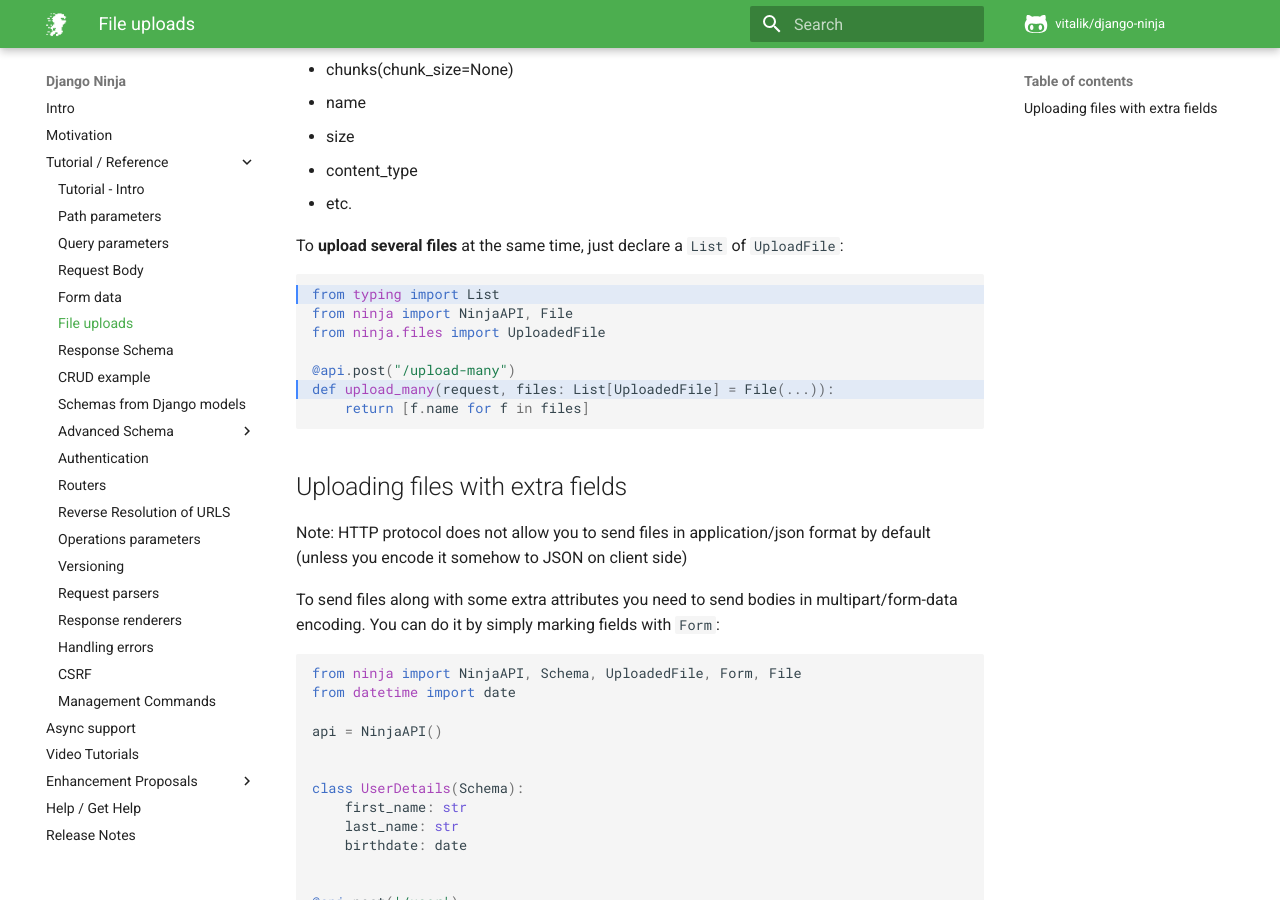
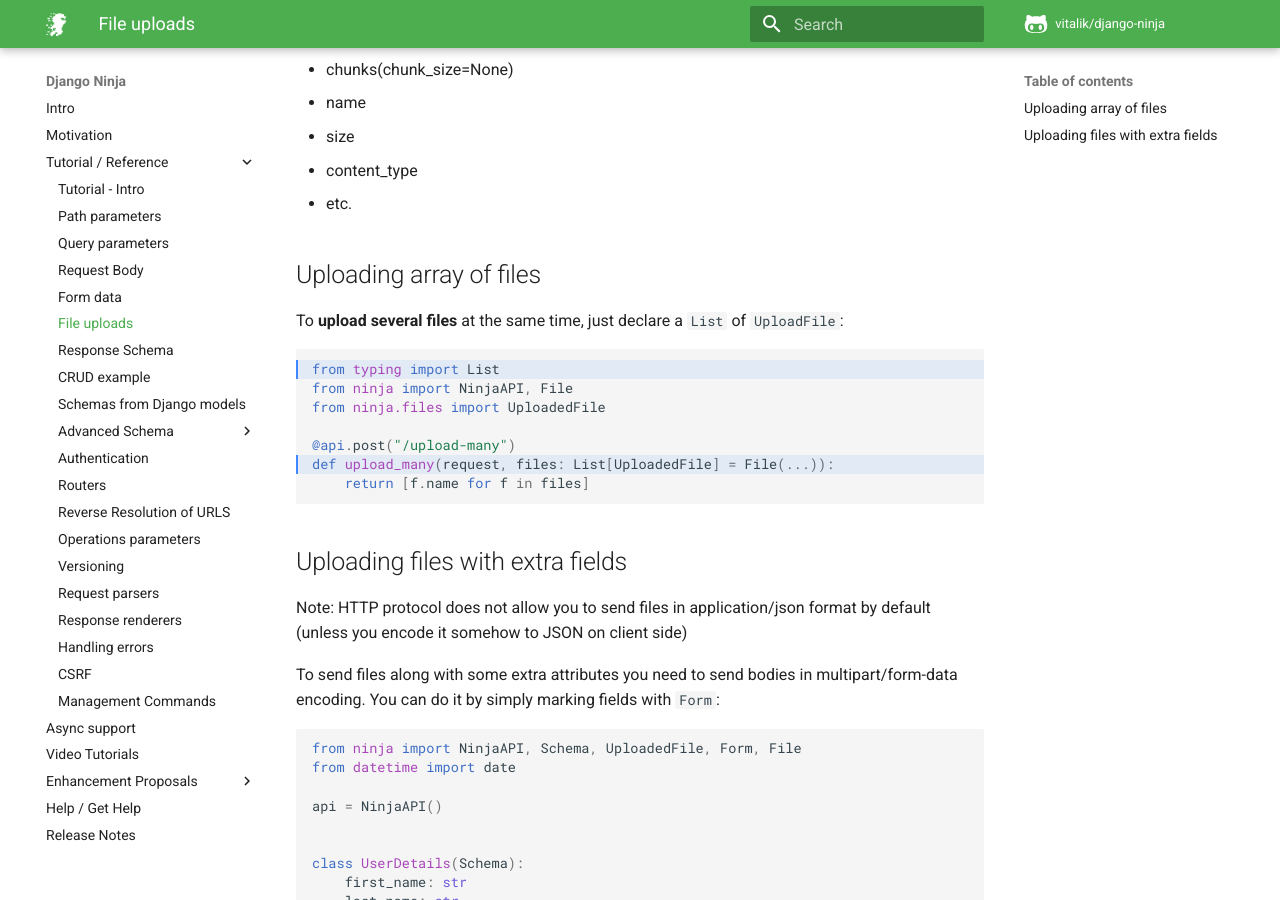
Before and after one commit to rainbow1016/django-master, an MkDocs documentation site: the page built from docs/docs/tutorial/file-params.md, in a window 1280 px wide and 900 px high, scrolled down 469 px. Built offline with MkDocs 1.6.1 and Material for MkDocs 9.7.7, drawn with Linux system fonts in a browser that asks for light colours; comment, search, counter and statistics services are not loaded.

Commit message:
documentation for files

```diff
--- a/docs/docs/tutorial/file-params.md
+++ b/docs/docs/tutorial/file-params.md
@@ -23,6 +23,7 @@ def upload(request, file: UploadedFile = File(...)):
  - content_type
  - etc.
 
+## Uploading array of files
 
 To **upload several files** at the same time, just declare a `List` of `UploadFile`:
 
```
